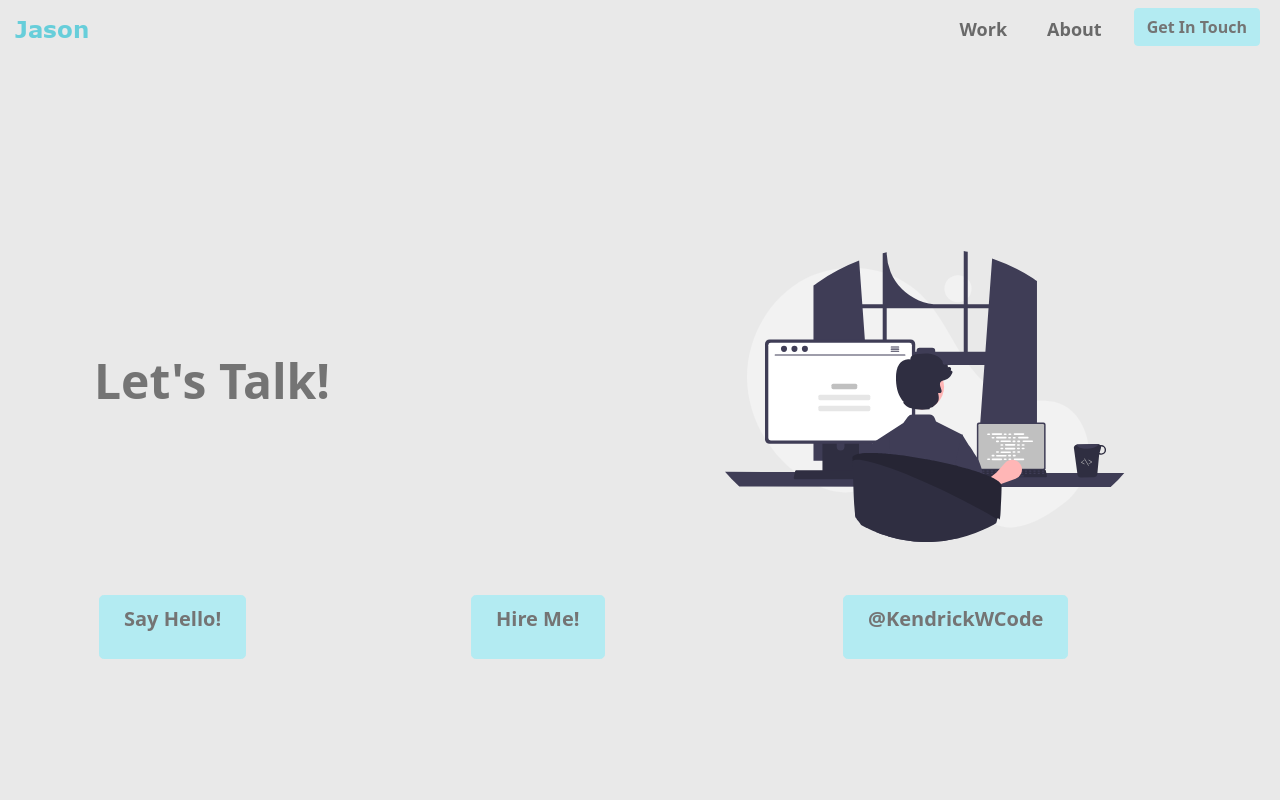
After one commit to KendrickwithCode/portfolio, a Flask app: page /contact/ in a window 1280 px wide. The commit adds this page. Run offline with Flask 2, Linux system fonts and the light colour scheme; some libraries are stand-ins or nearby versions.

Commit message:
Added Contact Page
-Fixed background colour for all pages too

```diff
--- a/website/__init__.py
+++ b/website/__init__.py
@@ -16,5 +16,8 @@ def create_app():
     from . import about
     app.register_blueprint(about.bp)
 
+    from . import contact
+    app.register_blueprint(contact.bp)
+
     bootstrap = Bootstrap(app)
     return app
--- /dev/null
+++ b/website/contact.py
@@ -0,0 +1,7 @@
+from flask import Blueprint, render_template
+bp = Blueprint('contact', __name__, url_prefix='/contact')
+
+
+@bp.route('/')
+def contact():
+    return render_template('contact.html')
--- a/website/static/css/style.css
+++ b/website/static/css/style.css
@@ -3,7 +3,7 @@
   --lightblue: #b3ebf2;
 }
 
-.html{
+body{
   background-color:#e9e9e9;
 }
 
--- a/website/templates/about.html
+++ b/website/templates/about.html
@@ -20,5 +20,4 @@
             </div>
         </div>
     </div>
-</body>
 {% endblock %}
--- a/website/templates/base.html
+++ b/website/templates/base.html
@@ -28,7 +28,7 @@
                     <ul class="navbar-nav ml-auto">
                         <a class="nav-link me-md-4" href="{{url_for('app.index')}}">Work</a>
                         <a class="nav-link me-md-4" href="{{ url_for('about.about') }}">About</a>
-                        <button class="btn btn-primary me-md-2" type="button">Get In Touch</button>
+                        <a href ="{{ url_for('contact.contact') }}"><button class="btn btn-primary me-md-2" type="button">Get In Touch</button></a>
                     </ul>
                 </div>
             </div>
@@ -40,8 +40,6 @@
     </header>
     {% block content %}
     {% endblock %}
-
-
     <script src="https://cdn.jsdelivr.net/npm/bootstrap@5.0.0-beta3/dist/js/bootstrap.bundle.min.js"
         integrity="sha384-JEW9xMcG8R+pH31jmWH6WWP0WintQrMb4s7ZOdauHnUtxwoG2vI5DkLtS3qm9Ekf"
         crossorigin="anonymous"></script>
--- /dev/null
+++ b/website/templates/contact.html
@@ -0,0 +1,36 @@
+{% extends 'base.html' %}
+
+{% block content %}
+
+<body>
+    <div class="hero-unit">
+        <div class="container col-xxl-8 px-4 py-5">
+            <div class="row flex-lg-row-reverse align-items-center g-5 py-5">
+                <div class="col-10 col-sm-8 col-lg-6">
+                    <img src="/static/img/hero-image.svg" class="d-block mx-lg-auto img-fluid" alt="Selfie!" width="400"
+                        height="500" loading="lazy">
+                </div>
+                <div class="col-lg-6">
+                    <h1 class="display-5 fw-bold">Let's Talk!</h1><br>
+                </div>
+            </div>
+            <div class="row">
+                <div class="col-4">
+                    <a href="mailto:jasonfkendrick@gmail.com"> <button type="button" class="btn button btn-primary btn-lg px-4 me-md-2"><span>Say
+                                Hello!</p></span></button></a>
+                </div>
+                <div class="col-4">
+                    <a href="mailto:jasonfkendrick@gmail.com?subject=I have a job for you!"> <button type="button" class="btn button btn-primary btn-lg px-4 me-md-2"><span>Hire Me!
+                                </p></span></button></a>
+                </div>
+                <div class="col-4">
+                    <a href="https://twitter.com/kendrickwcode"> <button type="button"
+                            class="btn button btn-primary btn-lg px-4 me-md-2"><span>@KendrickWCode</p>
+                            </span></button></a>
+                </div>
+            </div>
+        </div>
+    </div>
+
+
+    {% endblock %}
--- a/website/templates/index.html
+++ b/website/templates/index.html
@@ -15,8 +15,8 @@
                     full-time and
                     work part-time.</p>
                 <div class="d-grid gap-2 d-md-flex justify-content-md-start">
-                    <button type="button" class="btn button btn-primary btn-lg px-4 me-md-2"><span>My
-                            Story</span></button>
+                    <a href="{{url_for('about.about') }}"> <button type="button" class="btn button btn-primary btn-lg px-4 me-md-2"><span>My
+                            Story</span></button></a>
                 </div>
             </div>
         </div>
```
Also changed, not shown: website/static/img/tile.png (added).
